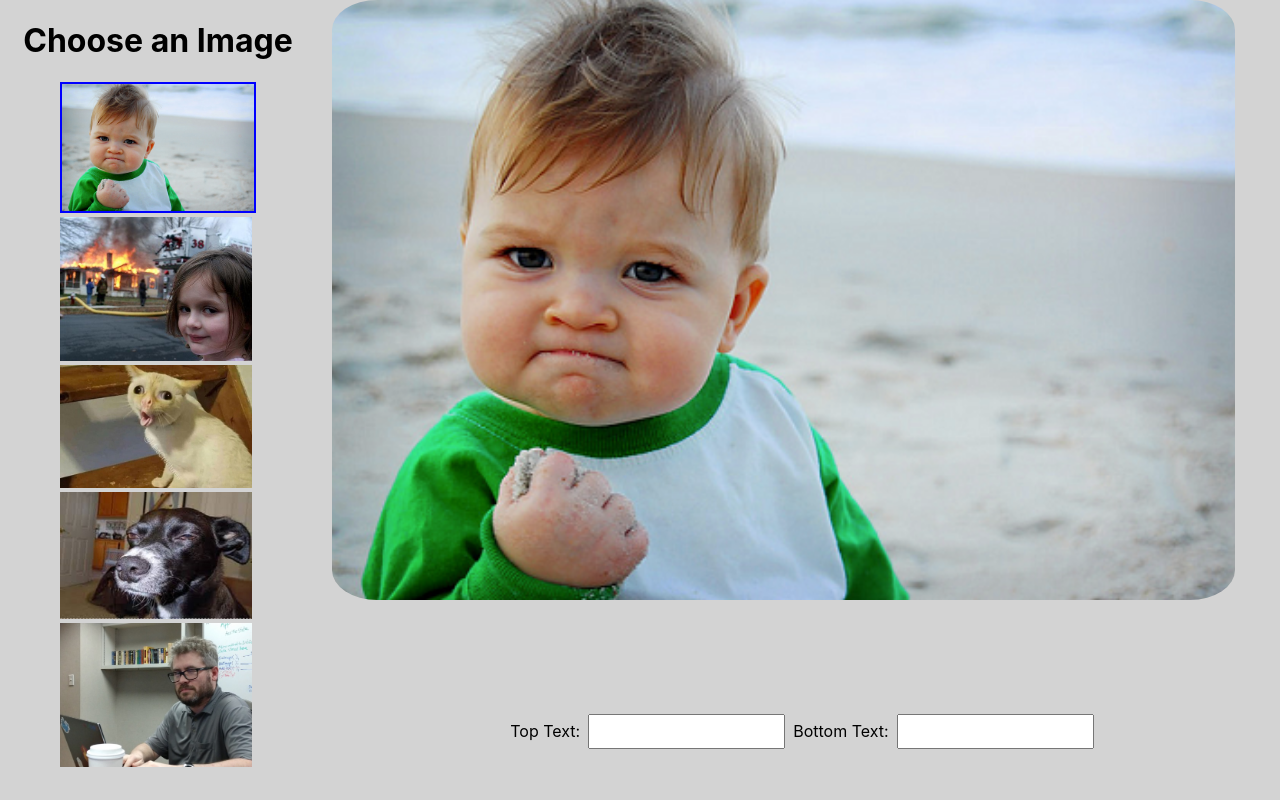
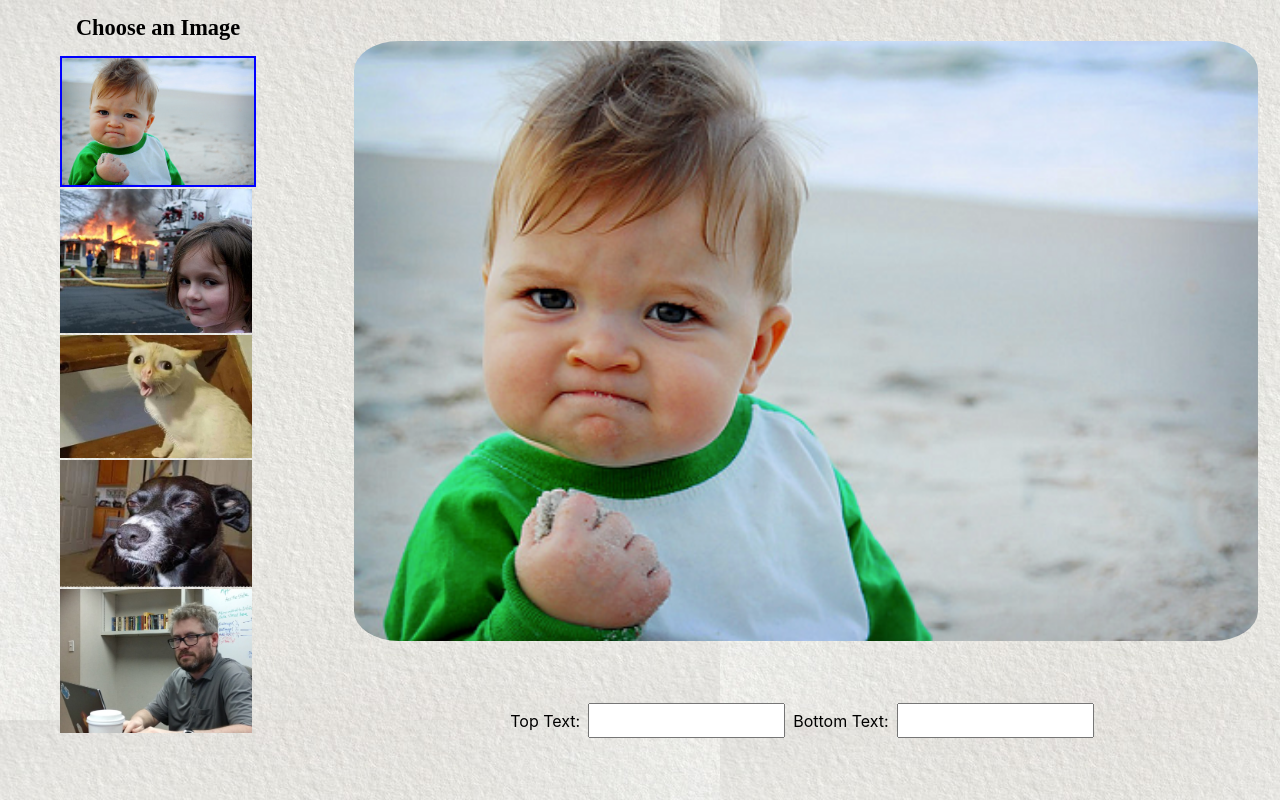
Before and after one commit to stjohn292/Meme-Generator, a React (Create React App) app: page / in a window 1280 px wide. Built offline with nearby package versions, Linux system fonts and the light colour scheme.

Commit message:
finished styling for now...

```diff
--- a/src/App.css
+++ b/src/App.css
@@ -2,14 +2,15 @@
   display: grid;
   width: 100vw;
   height: 100vh;
-  background-color: lightgray;
+  /* background-color: lightgray; */
+  background-image: url("/Images/background1.jpg");
   grid-template-columns: 1fr 0.05fr 1fr 1fr 1fr;
-  grid-template-rows: 1fr 1fr 1 fr 0.1fr 1fr;
+  grid-template-rows: 1fr 1fr 1 fr 1fr;
   grid-template-areas:
     "a . b b b"
     "a . b b b"
     "a . b b b"
-    "a . . . ."
+    /* "a . . . ." */
     "a . c c c";
 }
 
@@ -21,6 +22,8 @@
   overflow-y: scroll;
   max-height: 100vh;
   /* background-color: rgba(128, 128, 128, 0.51); */
+  font-family: "ZCOOL XiaoWei", serif;
+  font-size: 0.7em;
 }
 
 #ImageChooser img {
@@ -46,25 +49,33 @@ ul {
 #Preview {
   grid-area: b;
   position: relative;
+  display: block;
+  margin: auto;
+  /* display: flex;
+  align-items: center;
+  justify-items: center; */
+  /* align-content: center; */
 }
 
 #image {
-  /* max-height: 75vh;
-  width: 100%; */
   height: 75vh;
   display: block;
   background-size: cover;
   border-radius: 5%;
+  /* align-items: center;
+  justify-items: center; */
+  /* align-self: center; */
+  align-content: center;
 }
 
 #topText {
   position: absolute;
-  top: 0;
+  top: 0.2em;
   right: 0;
   left: 0;
   text-align: center;
   z-index: 100;
-  font-family: Impact;
+  font-family: "ZCOOL XiaoWei", serif;
   color: white;
   text-shadow: 2px 2px black;
   font-size: 4em;
@@ -72,12 +83,12 @@ ul {
 
 #bottomText {
   position: absolute;
-  bottom: 0;
+  bottom: 0.7em;
   right: 0;
   left: 0;
   text-align: center;
   z-index: 100;
-  font-family: Impact;
+  font-family: "ZCOOL XiaoWei", serif;
   color: white;
   text-shadow: 2px 2px black;
   font-size: 4em;
@@ -85,5 +96,4 @@ ul {
 
 #Input {
   grid-area: c;
-  /* border: dotted green; */
 }
```
Also changed, not shown: public/Images/background1.jpg (added).
